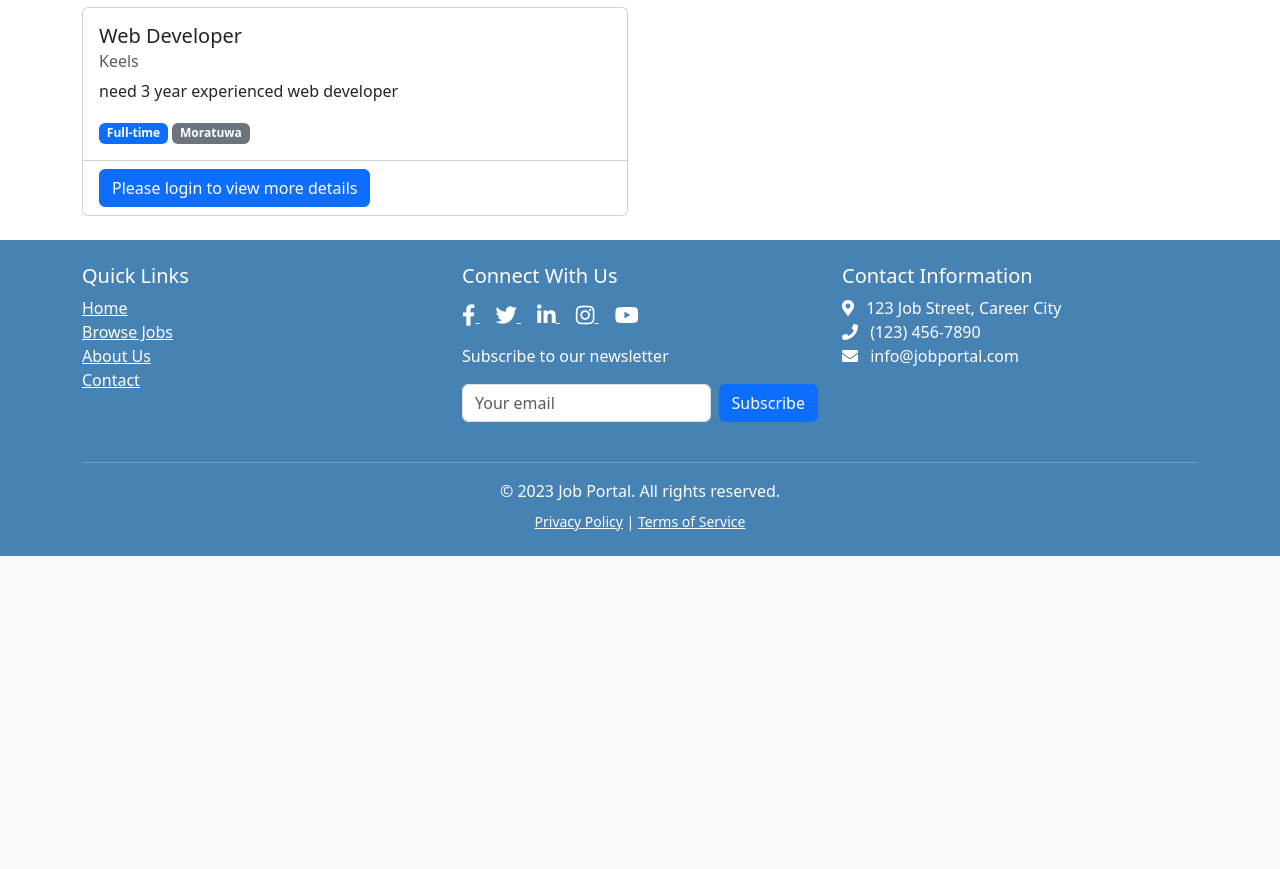
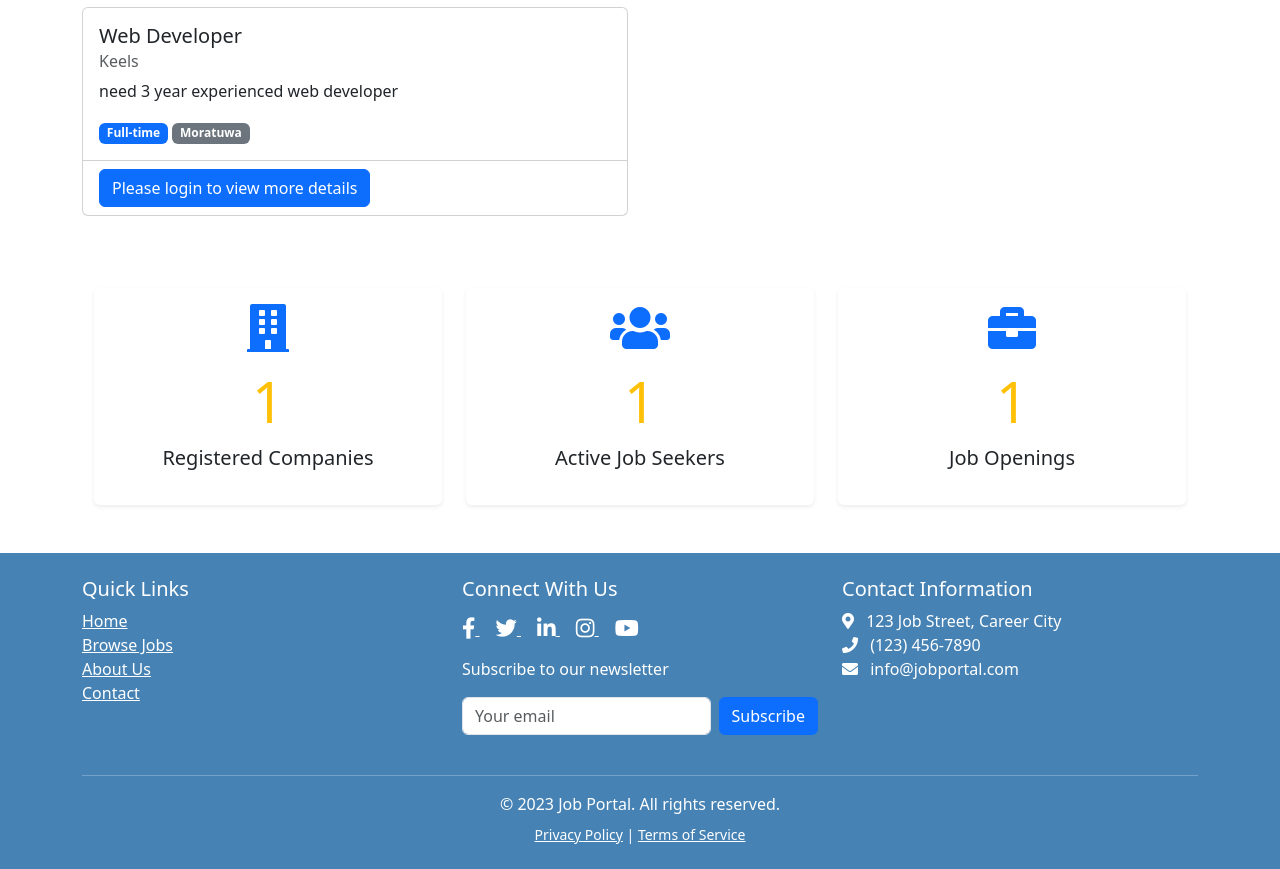
Before and after one commit to PrageethHarshana2002/job_portal, a Django app: template jobportal/jobs/templates/jobs/home.html in a window 1280 px wide. Shown: the part 681-1550 px from the top of the page. Before the commit the page ends 1237 px from the top, so only its background shows below. Run offline with Django 5.2, Linux system fonts and the light colour scheme; data comes from the database, SQL or seed files in the repository; tables that the repository leaves empty hold one stand-in row (values such as "Sample post"); the template is opened without the code that fills it: values that come from a table or form of the project are taken from there, most other values are stand-ins (such as "Sample title", 1, 10 or a date in 2020).

Commit message:
Aded stat cards to Home page

```diff
--- a/jobportal/jobs/templates/jobs/home.html
+++ b/jobportal/jobs/templates/jobs/home.html
@@ -79,4 +79,44 @@
             </div>
         {% endfor %}
     </div>
+
+<section class="py-5">
+    <div class="container">
+        <div class="row text-center">
+            <div class="col-md-4 mb-4 mb-md-0">
+                <div class="card border-0 shadow-sm h-100">
+                    <div class="card-body">
+                        <div class="icon-wrapper mb-3">
+                            <i class="fas fa-building fa-3x text-primary"></i>
+                        </div>
+                        <h2 class="display-4 text-warning" >{{ total_companies }}</h2>
+                        <p class="fs-5">Registered Companies</p>
+                    </div>
+                </div>
+            </div>
+            <div class="col-md-4 mb-4 mb-md-0">
+                <div class="card border-0 shadow-sm h-100">
+                    <div class="card-body">
+                        <div class="icon-wrapper mb-3">
+                            <i class="fas fa-users fa-3x text-primary"></i>
+                        </div>
+                        <h2 class="display-4 text-warning">{{ total_jobseekers }}</h2>
+                        <p class="fs-5">Active Job Seekers</p>
+                    </div>
+                </div>
+            </div>
+            <div class="col-md-4">
+                <div class="card border-0 shadow-sm h-100">
+                    <div class="card-body">
+                        <div class="icon-wrapper mb-3">
+                            <i class="fas fa-briefcase fa-3x text-primary"></i>
+                        </div>
+                        <h2 class="display-4 text-warning">{{ total_jobs }}</h2>
+                        <p class="fs-5">Job Openings</p>
+                    </div>
+                </div>
+            </div>
+        </div>
+    </div>
+</section>
 {% endblock %}
```
